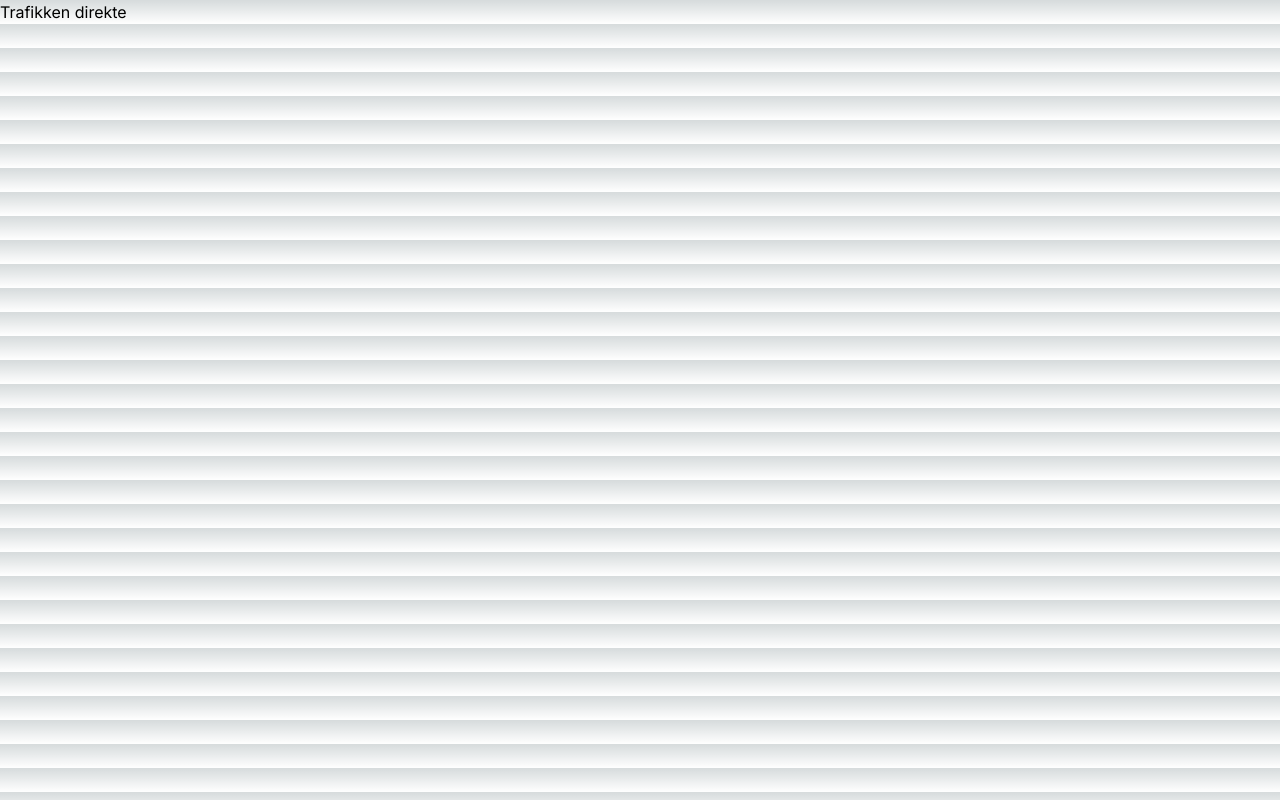
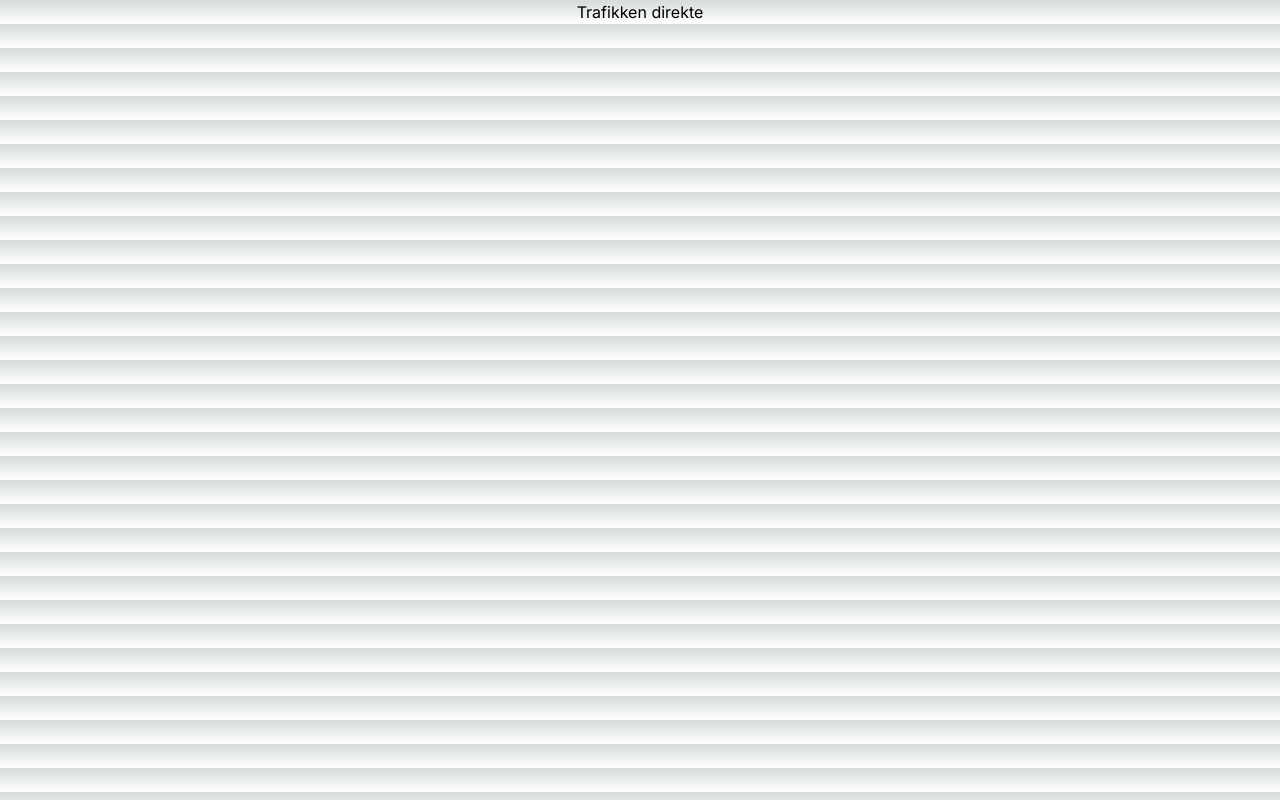
Before and after one commit to VidarHeritier/dagen-i-dag, a Next.js app: page /Pages/TrafficPage in a window 1280 px wide. Built offline with nearby package versions, Linux system fonts and the light colour scheme.

Commit message:
Made component for page header

```diff
--- a/app/Pages/TrafficPage/page.tsx
+++ b/app/Pages/TrafficPage/page.tsx
@@ -1,5 +1,5 @@
 import React from "react";
-
+import Heading from "../Heading/page";
 export default function TrafficPage() {
-  return <p>Trafikken direkte</p>;
+  return <Heading>Trafikken direkte</Heading>;
 }
```
